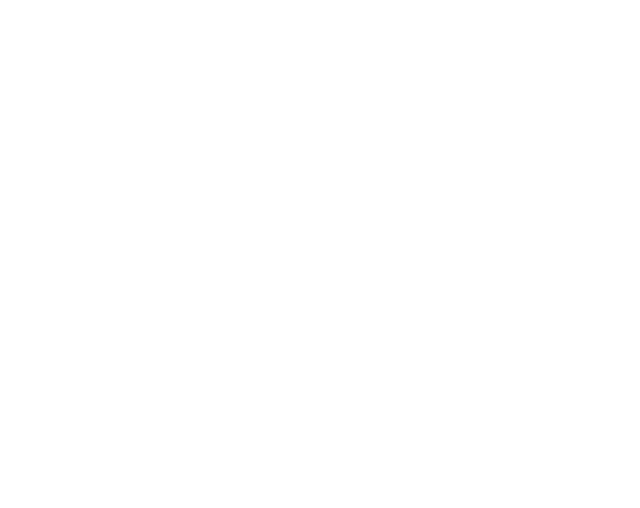
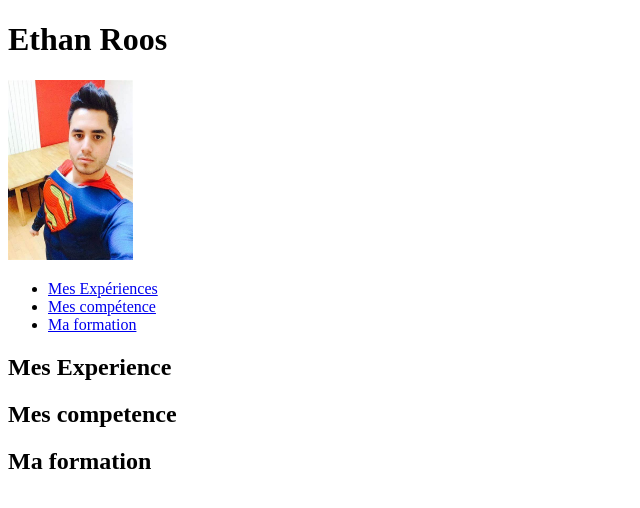
Before and after one commit to divtec-cejef/cv-01-html-EthanRoos1015, a plain HTML site: page index.html in a window 1280 px wide. Shown: the whole page, without its empty margins (0-640 px from the left). Drawn offline with Linux system fonts and the light colour scheme.

Commit message:
ajout des liens et des categories

```diff
--- a/index.html
+++ b/index.html
@@ -2,9 +2,21 @@
 <html lang="en">
 <head>
     <meta charset="UTF-8">
+
     <title>CV d'Ethan Roos</title>
 </head>
 <body>
+    <h1>Ethan Roos</h1>
+    <img src="img/doigby.jpg" height="180" width="125"/><br></body>
+    <ul>
+    <li><a href="#">Mes Expériences</a></li>
+    <li><a href="#">Mes compétence</a></li>
+    <li><a href="#">Ma formation</a></li>
+    </ul>
+<h2><a id="Mes Experience"></a>Mes Experience</h2>
 
-</body>
+<h2><a id="Mes competence"></a>Mes competence</h2>
+
+<h2><a id="Ma formation"></a>Ma formation</h2>
+
 </html>
```
Also changed, not shown: img/doigby.jpg (added).
